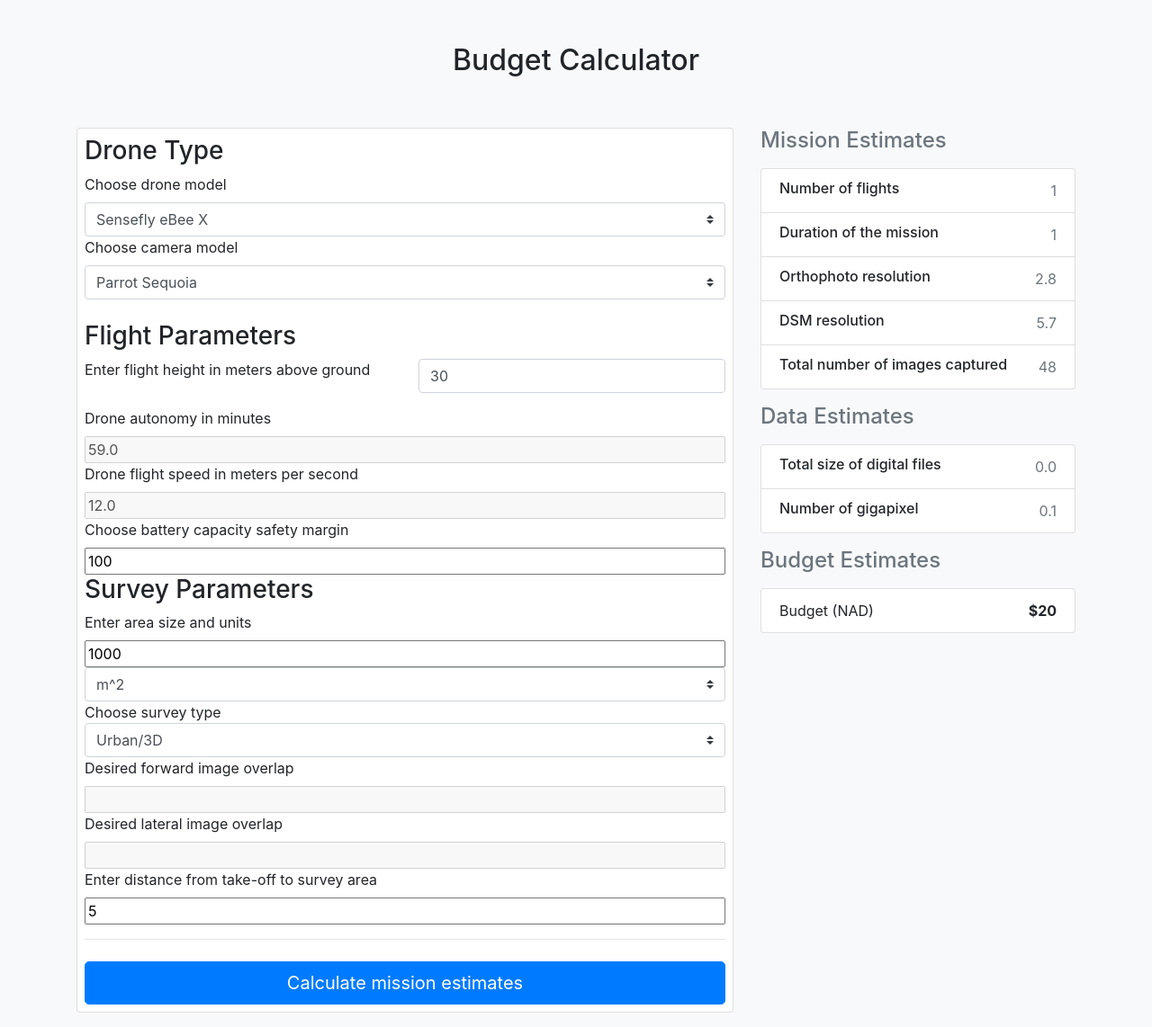
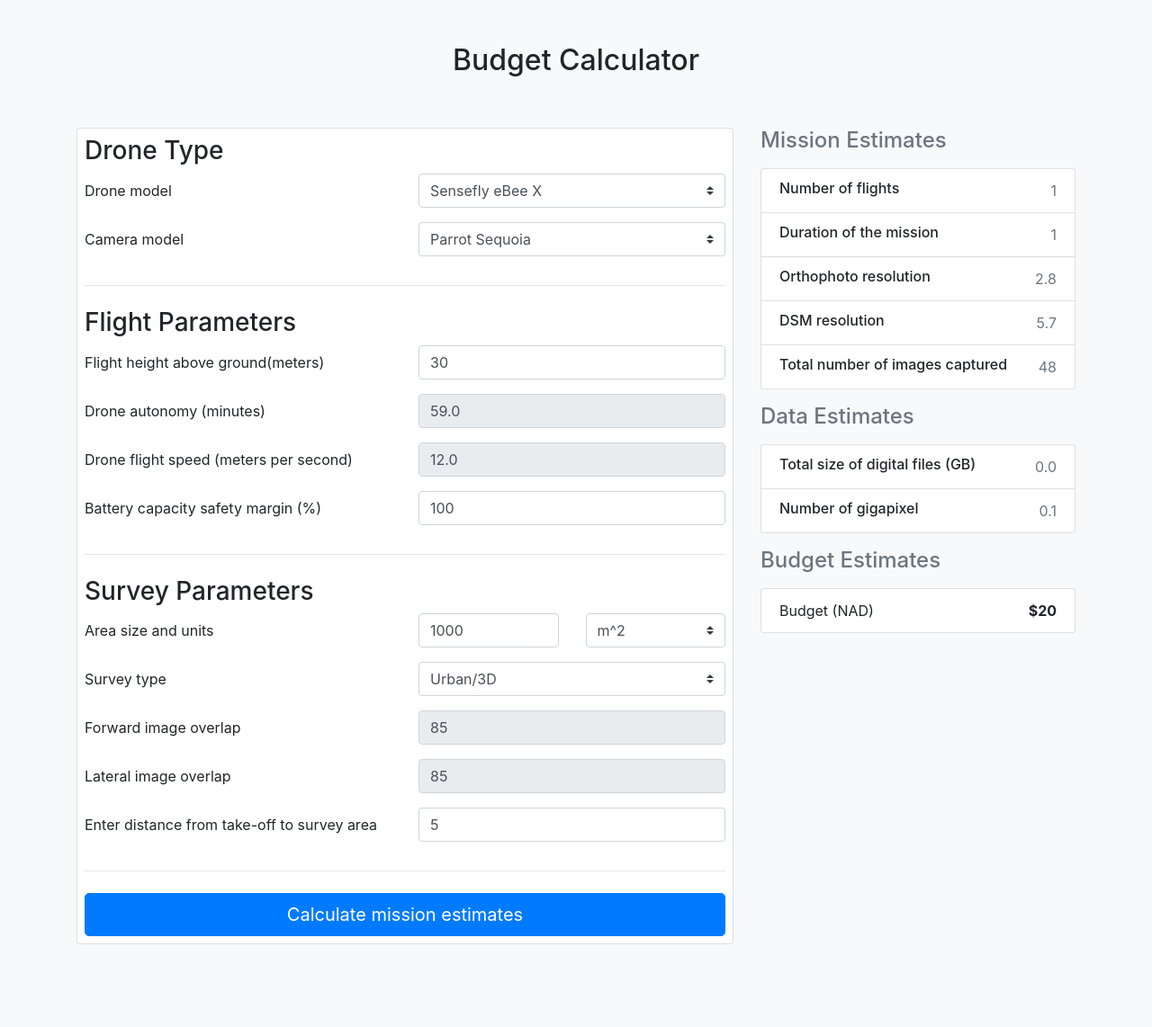
Before and after one commit to codeplayer12/Survey-Planner, a Django app: page /planner/ in a window 1280 px wide. Shown: the whole page at 90% size. After the commit the page ends 1050 px from the top, so only its background shows below. Run offline with Django 3.2, Linux system fonts and the light colour scheme; data comes from the database, SQL or seed files in the repository; some libraries are stand-ins or nearby versions.

Commit message:
update UI to form input rows

```diff
--- a/planner/templates/planner/index.html
+++ b/planner/templates/planner/index.html
@@ -56,7 +56,7 @@
         <ul class="list-group mb-3">
           <li class="list-group-item d-flex justify-content-between lh-condensed">
             <div>
-              <h6 class="my-0">Total size of digital files</h6>
+              <h6 class="my-0">Total size of digital files (GB)</h6>
             </div>
             <span class="text-muted">{{ planner_values.total_digital_files }}</span>
           </li>
@@ -80,9 +80,10 @@
       <div class="col-md-8 order-md-1">
         <form action="{% url 'index'%}" class="card p-2" method="POST"> {% csrf_token %}
           <h3>Drone Type</h3>
-          <div class="form-label-group">
-            <label for="lastName">Choose drone model</label>
-            <select name="drone" class="custom-select d-block w-100" onselect="get_drone_details()" id="drone" >
+          <div class="form-group row">
+            <label for="lastName" class="col-sm-6 col-form-label">Drone model</label>
+            <div class="col-sm-6">
+            <select name="drone" class="custom-select d-block w-100 form-control" onselect="get_drone_details()" id="drone" >
               {% for el in drones %}
                 {% if select_drone.id == el.id %}
                 <option value={{el.id}} selected>{{el.name}}</option>
@@ -90,9 +91,12 @@
                 <option value={{el.id}} >{{el.name}}</option>
               {% endfor %}
             </select>
+            </div>
           </div>
-          <label for="lastName">Choose camera model</label>
-          <select name="camera" class="custom-select d-block w-100">
+          <div class="form-group row">
+          <label for="lastName" class="col-sm-6 col-form-label">Camera model</label>
+          <div class="col-sm-6">
+          <select name="camera" class="custom-select d-block w-100 form-control" >
              {% for el in cameras %}
                 {% if select_camera.id == el.id %}
                 <option value={{el.id}} selected>{{el.camera_type}}</option>
@@ -100,33 +104,55 @@
                 <option value={{el.id}}>{{el.camera_type}}</option>
               {% endfor %}
           </select>
-          <br>
+          </div>
+          </div>
+          <hr class="mb-4">
           <h3>Flight Parameters</h3>
-          <div class="row">
-            <div class="col-md-6 mb-3">
-          <label for="flight_height">Enter flight height in meters above ground</label>
-            </div>
-            <div class="col-md-6 mb-3">
+
+          <div class="form-group row">
+          <label for="flight_height" class="col-sm-6 col-form-label">Flight height above ground(meters)</label>
+          <div class="col-sm-6">
           <input type="number"  class="form-control" name="flight_height" value="{{planner_values.flight_height}}" min="0" id="flight_height" required>
             </div>
           </div>
-          <label for="lastName">Drone autonomy in minutes</label>
-          <input type="number" min="0" disabled value="{{ select_drone.flightTime}}" id="flightTime">
-          <label for="lastName">Drone flight speed in meters per second</label>
-          <input type="number" min="0" disabled value="{{ select_drone.cruiseSpeed}}" id="cruiseSpeed">
-          <label for="lastName">Choose battery capacity safety margin</label>
-          <input type="number" min="0" name="battery_capacity" max="100" value="{{planner_values.battery_capacity}}" id="battery_capacity">
+          <div class="form-group row">
+          <label for="lastName" class="col-sm-6 col-form-label">Drone autonomy (minutes)</label>
+          <div class="col-sm-6">
+          <input type="number" class="form-control" min="0" disabled value="{{ select_drone.flightTime}}" id="flightTime">
+          </div>
+          </div>
+          <div class="form-group row">
+          <label for="lastName" class="col-sm-6 col-form-label">Drone flight speed (meters per second)</label>
+          <div class="col-sm-6">
+          <input type="number" class="form-control" min="0" disabled value="{{ select_drone.cruiseSpeed}}" id="cruiseSpeed">
+          </div>
+          </div>
+          <div class="form-group row">
+          <label for="lastName" class="col-sm-6 col-form-label">Battery capacity safety margin (%)</label>
+          <div class="col-sm-6">
+          <input type="number" class="form-control" min="0" name="battery_capacity" max="100" value="{{planner_values.battery_capacity}}" id="battery_capacity">
+          </div>
+          </div>
+          <hr class="mb-4">
           <h3>Survey Parameters</h3>
-          <label for="lastName">Enter area size and units</label>
-          <input type="number" name="area_size" min="0" value="{{planner_values.area_size}}" >
-          <select name="units" class="custom-select d-block w-100">
+          <div class="form-group row">
+          <label for="lastName" class="col-sm-6 col-form-label">Area size and units</label>
+          <div class="col-sm-3">
+          <input type="number" class="form-control" name="area_size" min="0" value="{{planner_values.area_size}}" >
+          </div>
+          <div class="col-sm-3">
+          <select name="units" class="custom-select d-block w-100 form-control">
             <option value="meters" selected>m^2</option>
             <option value="kilometres">km2</option>
             <option value="acres">ar</option>
             <option value="hactares">ha</option>
           </select>
-          <labell for="lastName">Choose survey type</labell>
-          <select name="survey_select" class="custom-select d-block w-100" id="survey_select">
+          </div>
+          </div>
+          <div class="form-group row">
+          <label for="lastName" class="col-sm-6 col-form-label">Survey type</label>
+          <div class="col-sm-6">
+          <select name="survey_select" class="custom-select d-block w-100 form-control" id="survey_select">
            {% for el in surveys %}
               {% if select_survey.id == el.id %}
                 <option value={{el.id}} selected>{{el.name}}</option>
@@ -134,12 +160,26 @@
                 <option value={{el.id}}>{{el.name}}</option>
            {% endfor %}
           </select>
-          <label for="lastName">Desired forward image overlap</label>
-          <input type="number" name"forward"  min="0"  value="{{select.forward}}" id="forward" disabled>
-          <label for="lastName">Desired lateral image overlap</label>
-          <input type="number" name="lateral" min="0" value="{{select.lateral}}" id="lateral" disabled>
-          <label for="lastName">Enter distance from take-off to survey area</label>
-          <input type="number" name="take_of_area" value="{{planner_values.take_of_area}}" id="take_of_area" min="0">
+          </div>
+          </div>
+          <div class="form-group row">
+          <label for="lastName" class="col-sm-6 col-form-label">Forward image overlap</label>
+          <div class="col-sm-6">
+          <input type="number" class="form-control" name"forward"  min="0"  value="{{select_survey.forward}}" id="forward" disabled>
+          </div>
+          </div>
+          <div class="form-group row">
+          <label for="lastName" class="col-sm-6 col-form-label">Lateral image overlap</label>
+          <div class="col-sm-6">
+          <input type="number" class="form-control" name="lateral" min="0" value="{{select_survey.lateral}}" id="lateral" disabled>
+          </div>
+          </div>
+          <div class="form-group row">
+          <label for="lastName" class="col-sm-6 col-form-label">Enter distance from take-off to survey area</label>
+          <div class="col-sm-6">
+          <input type="number" class="form-control" name="take_of_area" value="{{planner_values.take_of_area}}" id="take_of_area" min="0">
+          </div>
+          </div>
           <hr class="mb-4">
           <button class="btn btn-primary btn-lg btn-block" type="submit">Calculate mission estimates</button>
         </form>
```
